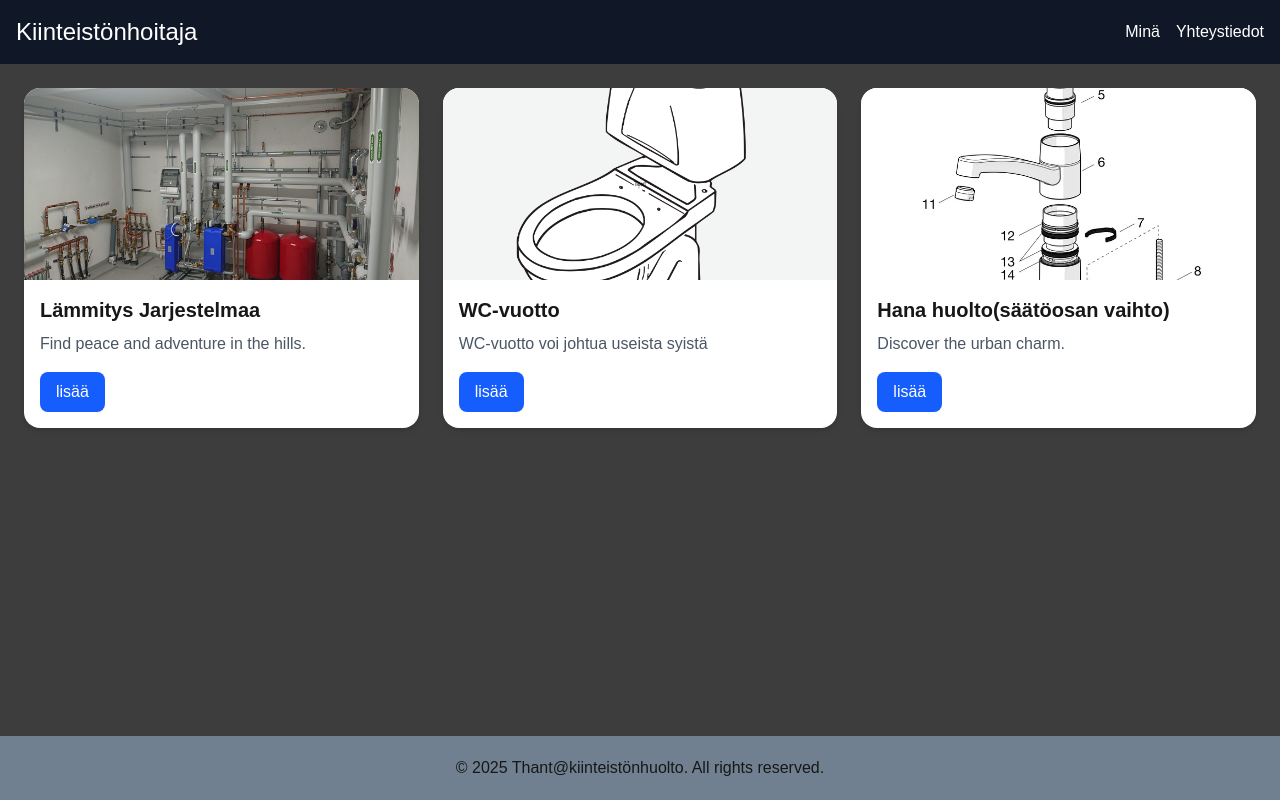
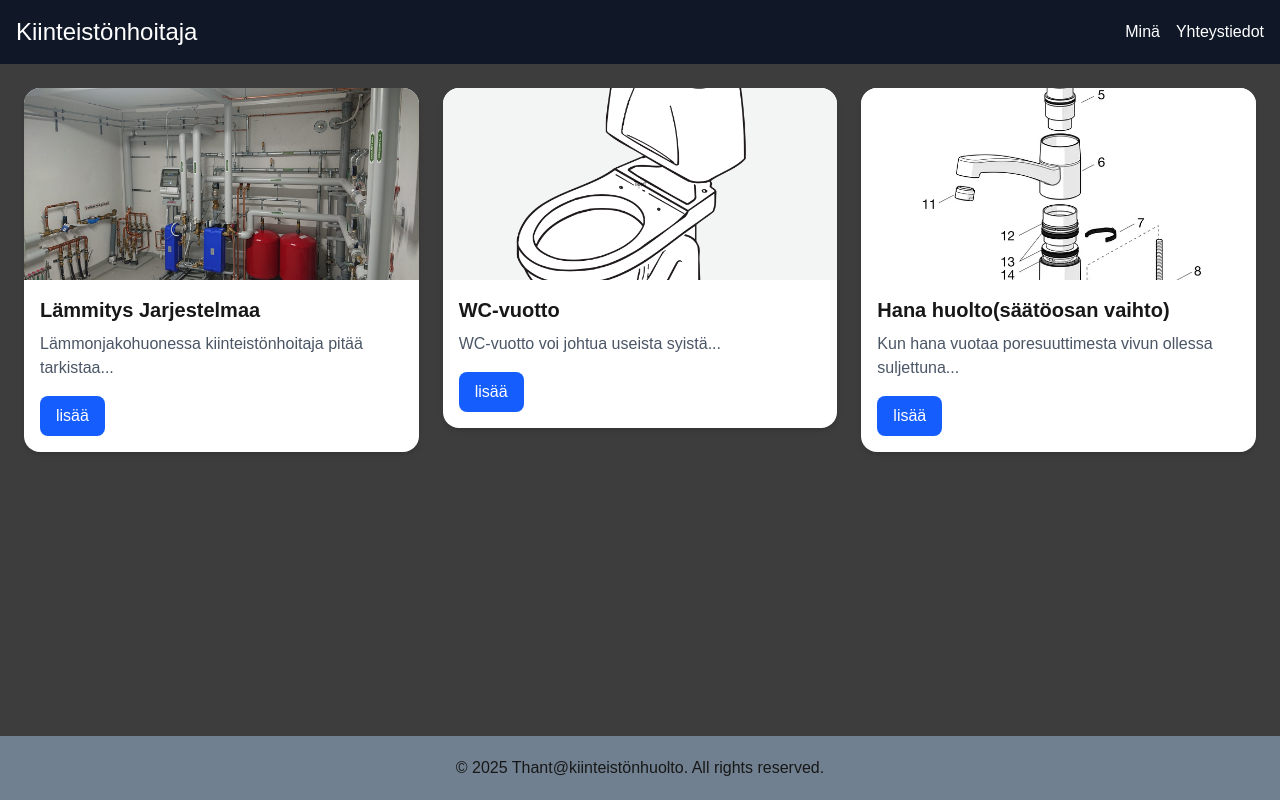
Before and after one commit to KyawswarThant/property-manager-portfolio, a Next.js app: page / in a window 1280 px wide. Built offline with nearby package versions, Linux system fonts and the light colour scheme.

Commit message:
adjust description text

```diff
--- a/src/app/data/articles.ts
+++ b/src/app/data/articles.ts
@@ -3,7 +3,7 @@ import { CardItem } from "./article-items";
 export const articles: CardItem[] = [
   {
     title: "Lämmitys Jarjestelmaa",
-    description: "Find peace and adventure in the hills.",
+    description: "Lämmonjakohuonessa kiinteistönhoitaja pitää tarkistaa...",
     article:
       `Lämmonjakohuonessa kiinteistönhoitaja pitää tarkistaa paineita ja lämpötiloja.
       Kaukolämpö menoveden ja paluuveden paine pitää olla eri. Jos se on sama, se voi olla mudanerotin tukossa.
@@ -15,14 +15,14 @@ export const articles: CardItem[] = [
   },
   {
     title: "WC-vuotto",
-    description: "WC-vuotto voi johtua useista syistä",
+    description: "WC-vuotto voi johtua useista syistä...",
     article: ``,
     image: "/IDO59.png",
     buttonText: "lisää",
   },
   {
     title: "Hana huolto(säätöosan vaihto)",
-    description: "Discover the urban charm.",
+    description: "Kun hana vuotaa poresuuttimesta vivun ollessa suljettuna...",
     article:
       `Kun hana vuotaa poresuuttimesta vivun ollessa suljettuna.\n
       Sulje vedentulo hanalle.\n
```
